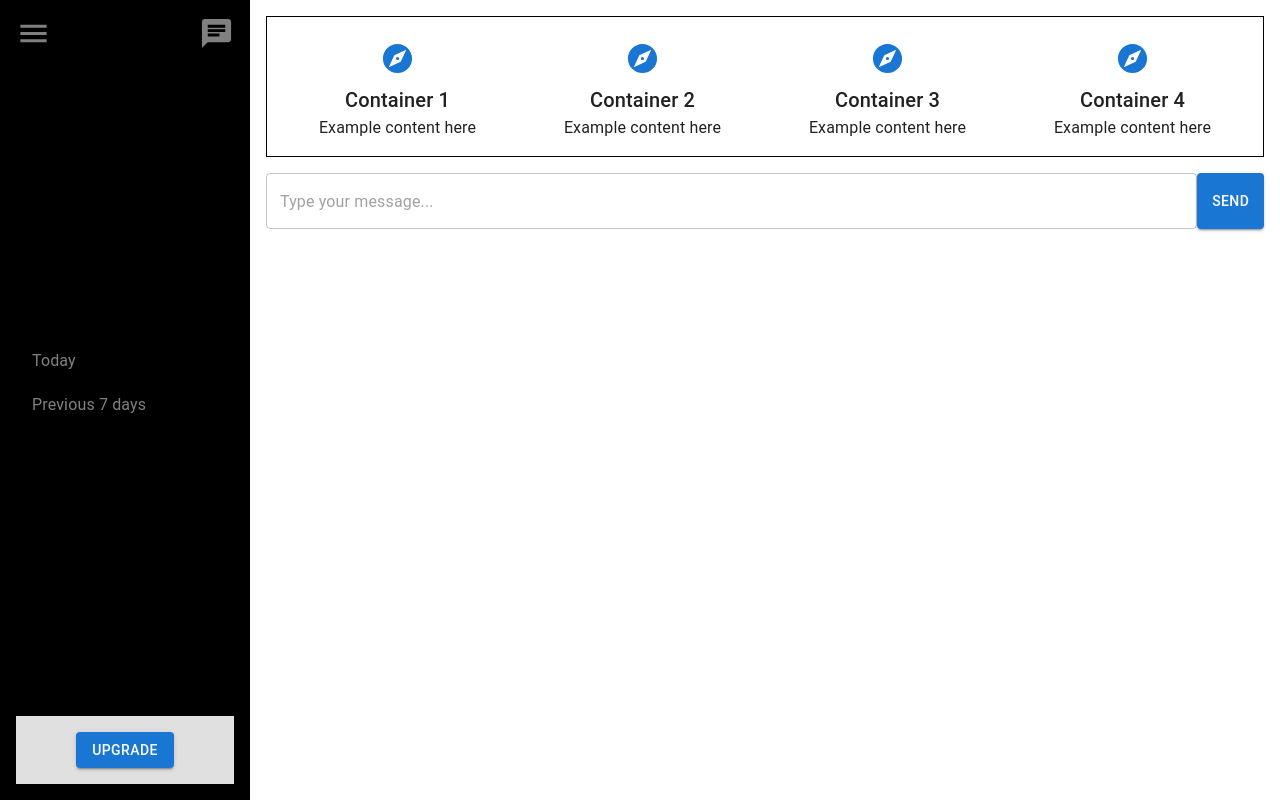
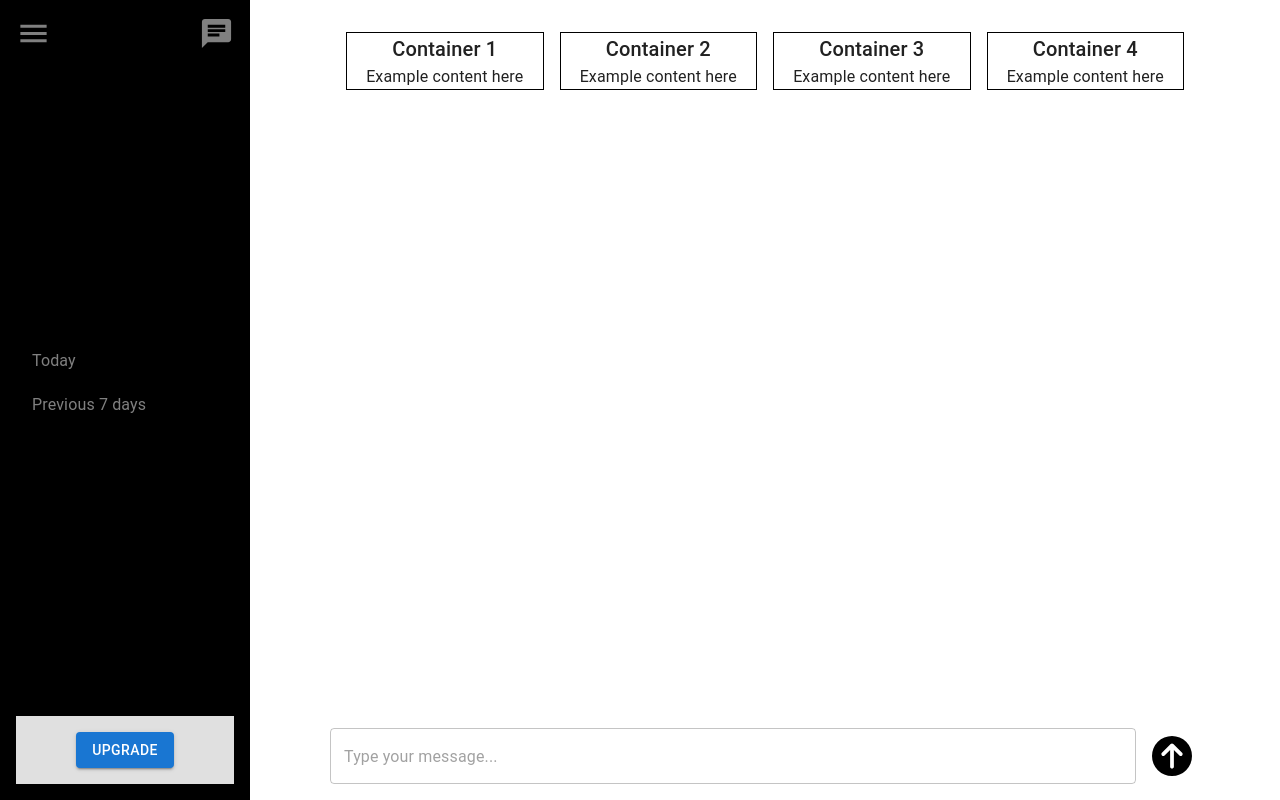
Before and after one commit to Hiru1003/chatgpt-ui, a React (Create React App) app: page / in a window 1280 px wide. Built offline with nearby package versions, Linux system fonts and the light colour scheme.

Commit message:
feat: send button

```diff
--- a/package.json
+++ b/package.json
@@ -12,6 +12,7 @@
     "@testing-library/user-event": "^13.5.0",
     "react": "^18.3.1",
     "react-dom": "^18.3.1",
+    "react-icons": "^5.2.1",
     "react-scripts": "5.0.1",
     "web-vitals": "^2.1.4"
   },
--- a/src/components/MainPage.js
+++ b/src/components/MainPage.js
@@ -1,60 +1,50 @@
 import React from 'react';
-import { Box, Typography, IconButton, TextField, Button } from '@mui/material';
-import { Explore as ExploreIcon } from '@mui/icons-material';
+import { Box, Typography, IconButton, TextField } from '@mui/material';
+import { FaCircleArrowUp } from "react-icons/fa6";
+
 
 const MainPage = () => {
   return (
-    <Box sx={{ p: 2, flexGrow: 1 }}>
+    <Box sx={{ pl: 10, pr:10, pt:2, pb:2, flexGrow: 1, display: 'flex', flexDirection: 'column', justifyContent: 'space-between' }}>
       {/* Containers Row */}
       <Box
         sx={{
           display: 'flex',
-          gap: 2, // Adjust the gap between containers
-          border: '1px solid black', // Add black border
-          p: 2, // Add padding
+          gap: 2,
+          p: 2,
         }}
       >
         {/* Container 1 */}
-        <Box sx={{ flex: 1, textAlign: 'center' }}>
-          <IconButton color="primary" aria-label="explore">
-            <ExploreIcon fontSize="large" />
-          </IconButton>
+        <Box sx={{ flex: 1, textAlign: 'center', border: '1px solid black' }}>
           <Typography variant="h6">Container 1</Typography>
           <Typography variant="body1">Example content here</Typography>
         </Box>
 
         {/* Container 2 */}
-        <Box sx={{ flex: 1, textAlign: 'center' }}>
-          <IconButton color="primary" aria-label="explore">
-            <ExploreIcon fontSize="large" />
-          </IconButton>
+        <Box sx={{ flex: 1, textAlign: 'center', border: '1px solid black' }}>
           <Typography variant="h6">Container 2</Typography>
           <Typography variant="body1">Example content here</Typography>
         </Box>
 
         {/* Container 3 */}
-        <Box sx={{ flex: 1, textAlign: 'center' }}>
-          <IconButton color="primary" aria-label="explore">
-            <ExploreIcon fontSize="large" />
-          </IconButton>
+        <Box sx={{ flex: 1, textAlign: 'center', border: '1px solid black' }}>
           <Typography variant="h6">Container 3</Typography>
           <Typography variant="body1">Example content here</Typography>
         </Box>
 
         {/* Container 4 */}
-        <Box sx={{ flex: 1, textAlign: 'center' }}>
-          <IconButton color="primary" aria-label="explore">
-            <ExploreIcon fontSize="large" />
-          </IconButton>
+        <Box sx={{ flex: 1, textAlign: 'center', border: '1px solid black' }}>
           <Typography variant="h6">Container 4</Typography>
           <Typography variant="body1">Example content here</Typography>
         </Box>
       </Box>
 
-      {/* Text Field and Button */}
-      <Box sx={{ mt: 2, display: 'flex' }}>
-        <TextField variant="outlined" fullWidth placeholder="Type your message..." />
-        <Button variant="contained" color="primary">Send</Button>
+      {/* Text Field and IconButton */}
+      <Box sx={{ mt: 2, display: 'flex', flexDirection: 'row', alignItems: 'center' }}>
+        <TextField variant="outlined" fullWidth placeholder="Type your message..." sx={{ width: 'calc(100% - 55px)', mr: 1 }} />
+        <IconButton  aria-label="send" sx={{ fontSize: '2.5rem', color:"black" }}>
+          <FaCircleArrowUp />
+        </IconButton>
       </Box>
     </Box>
   );
```
Also changed, not shown: 1 other file (tests, documents, lock files or other folders).
